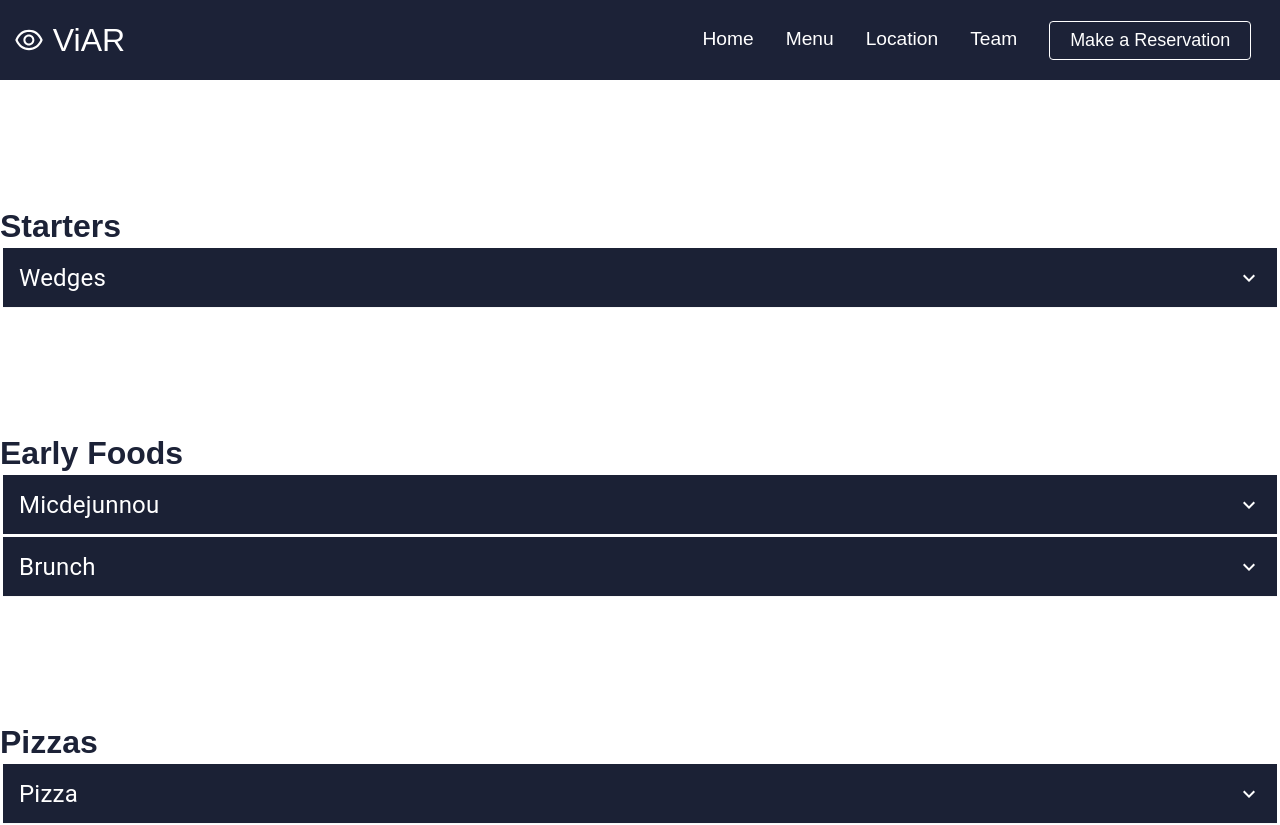
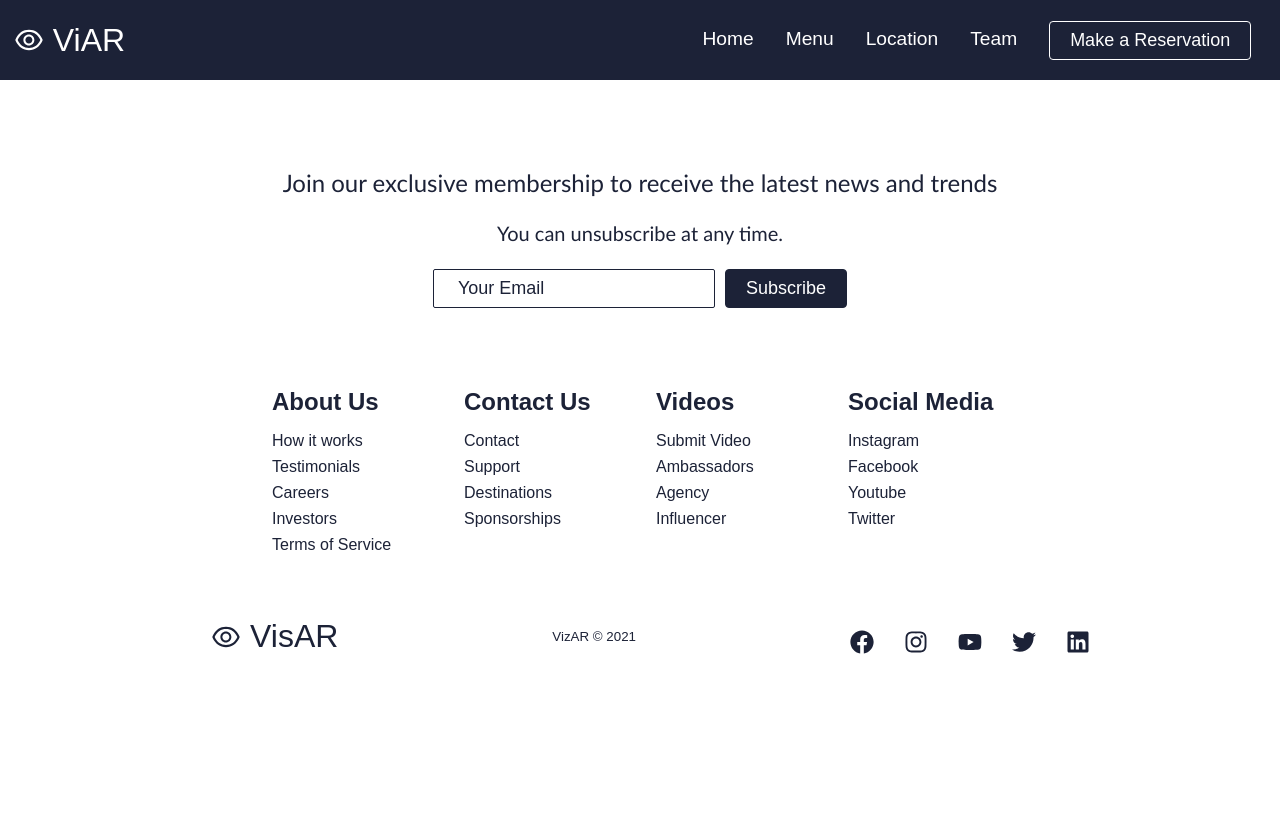
Before and after one commit to danster99/ARWebApp, a React (Create React App) app: page /menu in a window 1280 px wide. Shown: the top 825 px of the page. After the commit the page ends 800 px from the top, so only its background shows below. Built offline with nearby package versions, Linux system fonts and the light colour scheme.

Commit message:
changed routing

```diff
--- a/src/App.js
+++ b/src/App.js
@@ -12,8 +12,8 @@ function App() {
     <Router>
       <Navbar/>
       <Switch>
-        <Route path='/' exact component={Home}/>
-        <Route exact path="/menu" exact component={MenuSection} />
+        <Route path='/home' exact component={Home}/>
+        <Route exact path="/demo-client" exact component={MenuSection} />
       </Switch>
       <Footer/>
     </Router>
--- a/src/components/Navbar.js
+++ b/src/components/Navbar.js
@@ -46,12 +46,12 @@ function Navbar() {
                         </div>
                         <ul className={click ? 'nav-menu active' : 'nav-menu'}>
                             <li className="nav-item">
-                                <Link to='/' className="nav-links" onClick={closeMobileMenu}>
+                                <Link to='/home' className="nav-links" onClick={closeMobileMenu}>
                                     Home
                                 </Link>
                             </li>
                             <li className="nav-item">
-                                <Link to='/menu' className="nav-links" onClick={closeMobileMenu}>
+                                <Link to='/demo-client' className="nav-links" onClick={closeMobileMenu}>
                                     Menu
                                 </Link>
                             </li>
```
